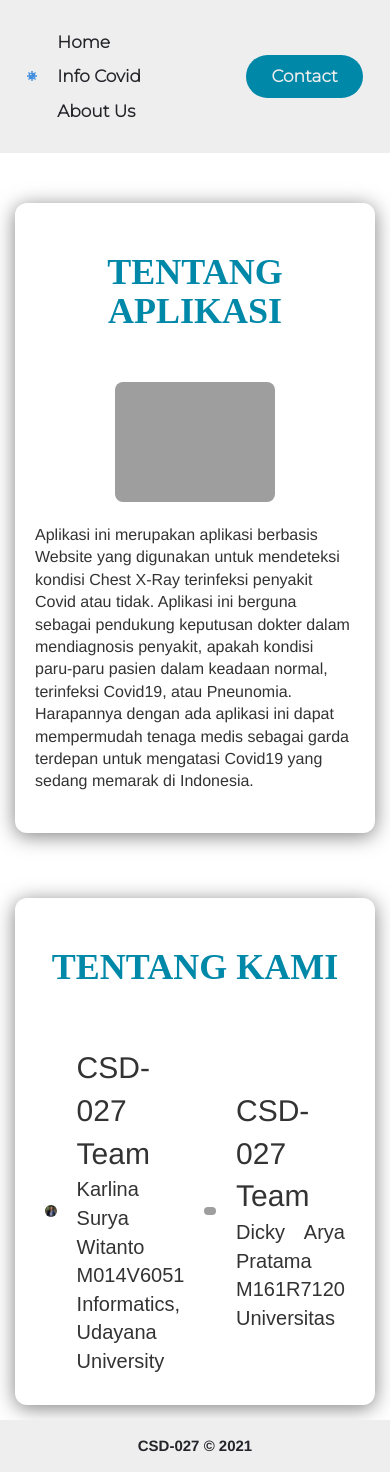
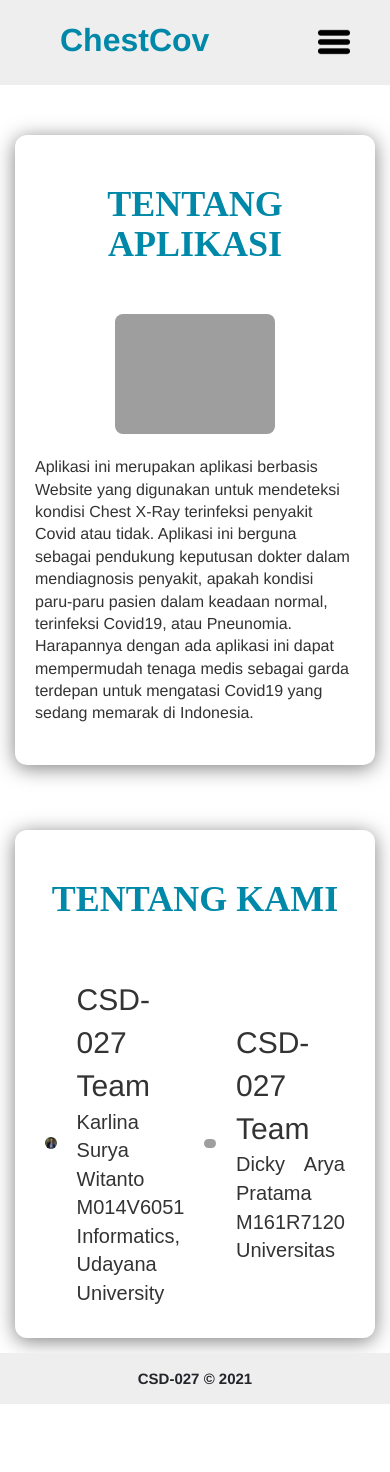
Before and after one commit to CSD-027/ChestCov19, a Flask app: page /about in a window 390 px wide. After the commit the page ends 1404 px from the top, so only its background shows below. Run offline with Flask 2, Linux system fonts and the light colour scheme; some libraries are stand-ins or nearby versions; grey boxes are pictures that could not be loaded.

Commit message:
fix navbar
fix navbar for mobile friendly

```diff
--- a/web-app/static/css/style.css
+++ b/web-app/static/css/style.css
@@ -8,6 +8,8 @@ main {
   margin: 0;
   padding: 0;
   box-sizing: border-box;
+  list-style: none;
+  text-decoration: none;
 }
 
 li,
@@ -24,11 +26,7 @@ li {
 }
 
 header {
-  display: flex;
-  justify-content: space-between;
-  align-items: center;
   background-color: #eeeeee;
-  padding: 20px 7%;
 }
 
 button {
@@ -260,8 +258,8 @@ section#portfolio {
 
 .news_content {
   padding-top: 10px;
-  padding-left:30px;
-  padding-right:30px;
+  padding-left: 30px;
+  padding-right: 30px;
 }
 
 .content_video {
@@ -277,14 +275,18 @@ section#portfolio {
 }
 
 /* Make sure that padding behaves as expected */
-* {box-sizing:border-box}
+* {
+  box-sizing: border-box
+}
 
 /* Container for skill bars */
 .container_bar {
   cursor: pointer;
   transition: all 0.5s ease 0s;
-  width: 100%; /* Full width */
-  background-color: #ddd; /* Grey background */
+  width: 100%;
+  /* Full width */
+  background-color: #ddd;
+  /* Grey background */
 }
 
 .container_bar:hover {
@@ -299,8 +301,15 @@ section#portfolio {
   font-weight: bold;
 }
 
-.css {width: 100%; background-color: rgba(0, 136, 169, 1);}
-.html {width: 100%; background-color: rgba(0, 136, 169, 1);}
+.css {
+  width: 100%;
+  background-color: rgba(0, 136, 169, 1);
+}
+
+.html {
+  width: 100%;
+  background-color: rgba(0, 136, 169, 1);
+}
 
 .image_prediction {
   margin-top: 30px;
@@ -364,8 +373,10 @@ div {
   padding: 0 30px;
 }
 
-.row {margin: 0 -5px;
-align-items: center;}
+.row {
+  margin: 0 -5px;
+  align-items: center;
+}
 
 .row:after {
   content: "";
@@ -488,3 +499,171 @@ align-items: center;}
   display: block;
   margin: auto;
 }
+
+nav {
+  height: 80;
+  width: 100%;
+}
+
+label.logos {
+  font-size: 35px;
+  font-weight: bold;
+  color: rgba(0, 136, 169, 1);
+  padding: 0 100px;
+  line-height: 80px;
+}
+
+nav ul {
+  float: right;
+  margin-right: 40px;
+}
+
+nav li {
+  display: inline-block;
+  margin: 0 8px;
+  line-height: 80px;
+}
+
+nav a {
+  color: black;
+  font-size: 18px;
+  text-transform: uppercase;
+  border: 1px solid transparent;
+  padding: 7px 10px;
+  border-radius: 3px;
+}
+
+a.active,
+a:hover {
+  border: 1px solid black;
+}
+
+nav #icon {
+  color: black;
+  font-size: 30px;
+  line-height: 80px;
+  float: right;
+  margin-right: 40px;
+  cursor: pointer;
+  margin-right: 40px;
+  display: none;
+}
+
+@media (max-width: 1048px) {
+  label.logos {
+    font-size: 32px;
+    padding-left: 60px;
+  }
+
+  nav ul {
+    margin-right: 20px;
+  }
+
+  nav a {
+    font-size: 17px;
+  }
+}
+
+@media (max-width: 909px) {
+  nav #icon {
+    display: block;
+  }
+
+  nav ul {
+    position: fixed;
+    width: 100%;
+    height: 100vh;
+    background: #eeeeee;
+    top: 80px;
+    left: -100%;
+    text-align: center;
+    transition: all .5s;
+    z-index:10;
+  }
+
+  nav li {
+    display: block;
+    margin: 50px 0;
+    line-height: 30px;
+  }
+
+  nav a {
+    font-size: 20px;
+  }
+
+  a.active,
+  a:hover {
+    border: none;
+    color: rgba(0, 136, 169, 1);
+  }
+
+  nav ul.show {
+    left: 0;
+    z-index:10;
+  }
+}
+
+#slider {
+  overflow: hidden;
+  width: 100%;
+  height: 500px;
+}
+
+@media (max-width: 909px) {
+  #slider {
+    overflow: hidden;
+    width: 100%;
+    height: 100%;
+  }
+}
+
+#slider figure {
+  position: relative;
+  width: 500%;
+  margin: 0;
+  left: 0;
+  animation: 20s slider infinite;
+}
+
+#slider figure img {
+  width: 20%;
+  float: left;
+}
+
+@keyframes slider {
+  0% {
+    left: 0;
+  }
+
+  20% {
+    left: 0%;
+  }
+
+  25% {
+    left: -100%;
+  }
+
+  45% {
+    left: -100%;
+  }
+
+  50% {
+    left: -200%;
+  }
+
+  70% {
+    left: -200%;
+  }
+
+  75% {
+    left: -300%;
+  }
+
+  95% {
+    left: -300%;
+  }
+
+  100% {
+    left: -400%;
+  }
+}
--- a/web-app/static/script/app.js
+++ b/web-app/static/script/app.js
@@ -1,28 +1,5 @@
-var slideIndex = 1;
-showSlides(slideIndex);
-
-// Next/previous controls
-function plusSlides(n) {
-  showSlides(slideIndex += n);
-}
-
-// Thumbnail image controls
-function currentSlide(n) {
-  showSlides(slideIndex = n);
-}
-
-function showSlides(n) {
-  var i;
-  var slides = document.getElementsByClassName("mySlides");
-  var dots = document.getElementsByClassName("dot");
-  if (n > slides.length) {slideIndex = 1}
-  if (n < 1) {slideIndex = slides.length}
-  for (i = 0; i < slides.length; i++) {
-      slides[i].style.display = "none";
-  }
-  for (i = 0; i < dots.length; i++) {
-      dots[i].className = dots[i].className.replace(" active", "");
-  }
-  slides[slideIndex-1].style.display = "block";
-  dots[slideIndex-1].className += " active";
-}
+$(document).ready(function () {
+  $('#icon').click(function () {
+    $('ul').toggleClass('show');
+  });
+});
--- a/web-app/templates/about.html
+++ b/web-app/templates/about.html
@@ -18,15 +18,25 @@
 
 
   <header>
-    <img style="width: 3%; height: 3%" class="logo" src="{{url_for('static', filename='covid-19.svg')}}">
     <nav>
-      <ul class="nav__links">
+      <label class="logos">ChestCov</label>
+      <ul>
         <li><a href="/">Home</a></li>
-        <li><a href="info">Info Covid</a></li>
-        <li><a href="about">About Us</a></li>
+        <li><a href="/info">Covid News</a></li>
+        <li><a class="active" href="/about">About Us</a></li>
+        <li><a href="/contact">Contact</a></li>
       </ul>
+      <label id="icon">
+        <img src="static/burger_menu.png" />
+      </label>
     </nav>
-    <a class="cta" href="contact"><button>Contact</button></a>
+    <script>
+      $(document).ready(function () {
+        $('#icon').click(function () {
+          $('ul').toggleClass('show');
+        });
+      });
+    </script>
   </header>
 
   <!-- untuk di isi nanti -->
```
Also changed, not shown: web-app/templates/contact.html (+15 -5 lines), web-app/templates/home.html (+35 -37 lines), web-app/templates/info.html (+18 -8 lines), web-app/templates/news/100_juta_rakyat_telah_divaksin.html (+14 -4 lines), web-app/templates/news/bos_pfizer_cemas_omicron.html (+14 -4 lines), web-app/templates/news/covid_dorong_digitalisasi_pendidikan.html (+14 -4 lines), web-app/templates/news/menkes_bantah_omicron.html (+14 -4 lines), web-app/templates/news/pembatasan_mobilitas_akhir_tahun.html (+14 -4 lines), web-app/templates/news/virus_corona_omicron.html (+14 -4 lines), web-app/static/burger_menu.png (added), web-app/static/imgprofile/profile2.jpeg (added).
